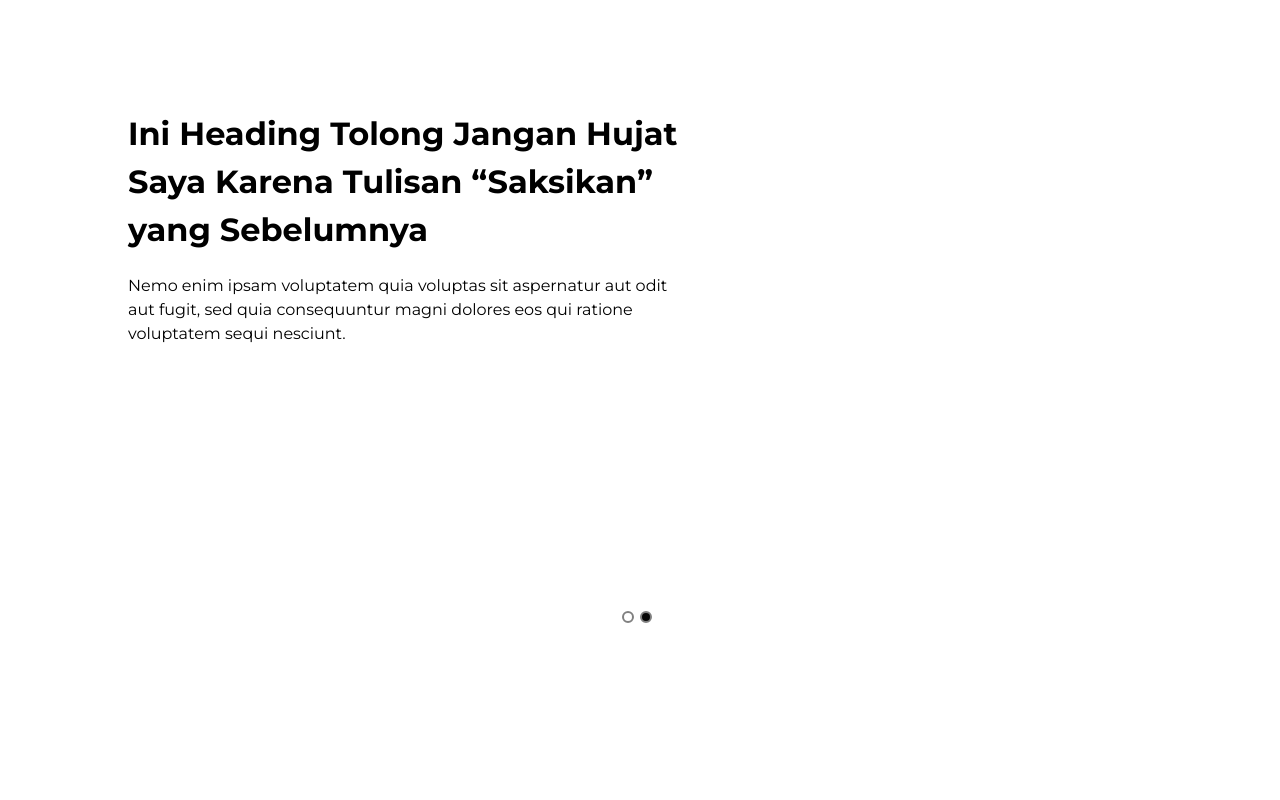
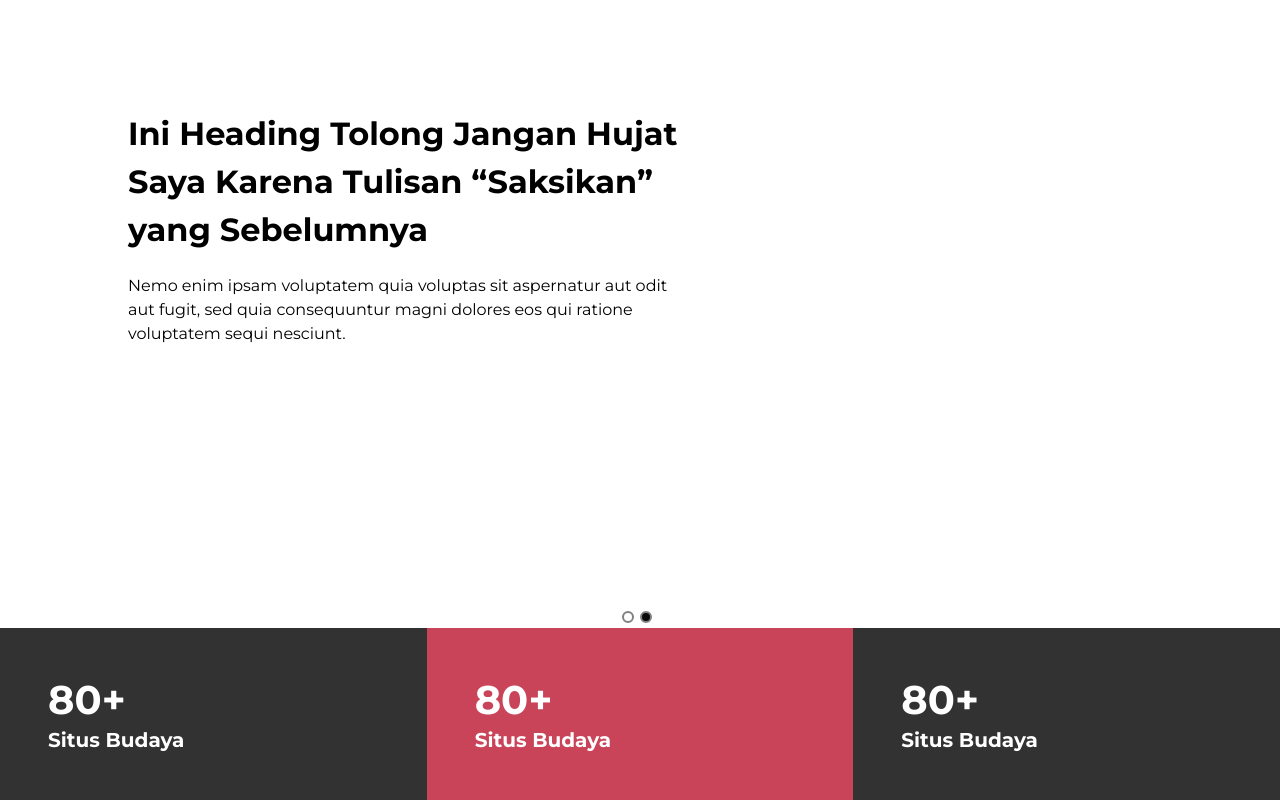
Before and after one commit to hmdnu/java-reomit, a Next.js app: page / in a window 1280 px wide. Shown: the part 172-972 px from the top of the page. Before the commit the page ends 800 px from the top, so only its background shows below. Built offline with nearby package versions, Linux system fonts and the light colour scheme.

Commit message:
fear: stats

```diff
--- a/app/page.tsx
+++ b/app/page.tsx
@@ -1,9 +1,10 @@
-import { CarouselHome } from "@/components";
+import { CarouselHome, Stats } from "@/components";
 
 export default function Home() {
   return (
     <main className="">
       <CarouselHome />
+      <Stats />
     </main>
   );
 }
--- a/components/CarouselHome.tsx
+++ b/components/CarouselHome.tsx
@@ -35,7 +35,7 @@ export default function CarouselHome() {
         draggable={false}
       >
         {carouselHome.map((carousel, i) => (
-          <div key={i} className={`bg-${carousel.carousel} bg-cover w-full h-screen flex items-center`}>
+          <div key={i} className={`bg-${carousel.name} bg-cover w-full h-screen flex items-center`}>
             <div className="w-[80%] m-auto">
               <div className="w-[55%]">
                 <h1 className="text-h2 font-bold mb-5">{carousel.heading}</h1>
--- a/components/Stats.tsx
+++ b/components/Stats.tsx
@@ -1,5 +1,16 @@
-import React from "react";
+import { stats } from "@/constant";
 
 export default function Stats() {
-  return <div>Stats</div>;
+  return (
+    <div className="flex">
+      {stats.map((stat, i) => (
+        <div className="w-full text-white" key={i}>
+          <div className={`${i % 2 == 0 ? "bg-themeGray" : "bg-themeRed"} p-[48px] w-full`}>
+            <h1 className="text-h1 font-bold mb-1">{stat.heading}</h1>
+            <h2 className="text-h4 font-bold">{stat.sub}</h2>
+          </div>
+        </div>
+      ))}
+    </div>
+  );
 }
--- a/components/index.ts
+++ b/components/index.ts
@@ -1,4 +1,5 @@
 import Nav from "./Nav";
 import CarouselHome from "./CarouselHome";
+import Stats from "./Stats";
 
-export { Nav, CarouselHome };
+export { Nav, CarouselHome, Stats };
--- a/constant/index.ts
+++ b/constant/index.ts
@@ -21,15 +21,21 @@ export const navLinks = [
 
 export const carouselHome: CarouselHome[] = [
   {
-    carousel: "carousel1",
+    name: "carousel1",
     heading: "Ini Heading Tolong Jangan Hujat Saya Karena Tulisan “Saksikan” yang Sebelumnya",
     paragraph:
       "Nemo enim ipsam voluptatem quia voluptas sit aspernatur aut odit aut fugit, sed quia consequuntur magni dolores eos qui ratione voluptatem sequi nesciunt.",
   },
   {
-    carousel: "carousel2",
+    name: "carousel2",
     heading: "Ini Heading Tolong Jangan Hujat Saya Karena Tulisan “Saksikan” yang Sebelumnya",
     paragraph:
       "Nemo enim ipsam voluptatem quia voluptas sit aspernatur aut odit aut fugit, sed quia consequuntur magni dolores eos qui ratione voluptatem sequi nesciunt.",
   },
 ];
+
+export const stats = [
+  { heading: "80+", sub: "Situs Budaya" },
+  { heading: "80+", sub: "Situs Budaya" },
+  { heading: "80+", sub: "Situs Budaya" },
+];
--- a/tailwind.config.ts
+++ b/tailwind.config.ts
@@ -35,6 +35,7 @@ const config: Config = {
       fontSecondary: "#969696",
       themePrimary: "#2B3467",
       themeSecondary: "#BAD7E9",
+      themeGray: "#323232",
       themeRed: "#CA4459",
     },
   },
--- a/types/index.ts
+++ b/types/index.ts
@@ -1,5 +1,5 @@
 export interface CarouselHome {
-  carousel: string;
+  name: string;
   heading: string;
   paragraph: string;
 }
```
